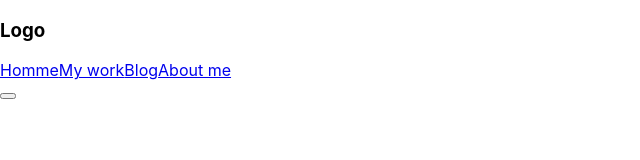
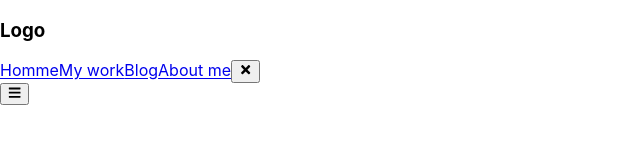
Before and after one commit to moonspark78/Navbar1, a React (Create React App) app: page / in a window 1280 px wide. Shown: the top 160 px of the page, without its empty margins (0-640 px from the left). Built offline with nearby package versions, Linux system fonts and the light colour scheme.

Commit message:
:art: function toggle  :art:

```diff
--- a/src/Components/Navbar.jsx
+++ b/src/Components/Navbar.jsx
@@ -1,8 +1,16 @@
-import React from "react";
+import {useRef} from "react";
 import "./Navbar.css";
 import { FaBars, FaTimes } from "react-icons/fa";
 
+
 export const Navbar = () => {
+
+    const navRef = useRef();
+
+    const showNavbar = () => {
+        navRef.current.classList.toggle("responsive_nav");
+    };
+
   return (
     <header>
         <h3>Logo</h3>
@@ -11,9 +19,12 @@ export const Navbar = () => {
             <a href="/#">My work</a>
             <a href="/#">Blog</a>
             <a href="/#">About me</a>
+            <button onClick={showNavbar}>
+                <FaTimes/>
+            </button>
         </nav>
         <button>
-
+            <FaBars/>
         </button>
     </header>
   );
```
Lines whose indentation alone changed are shown as unchanged.
